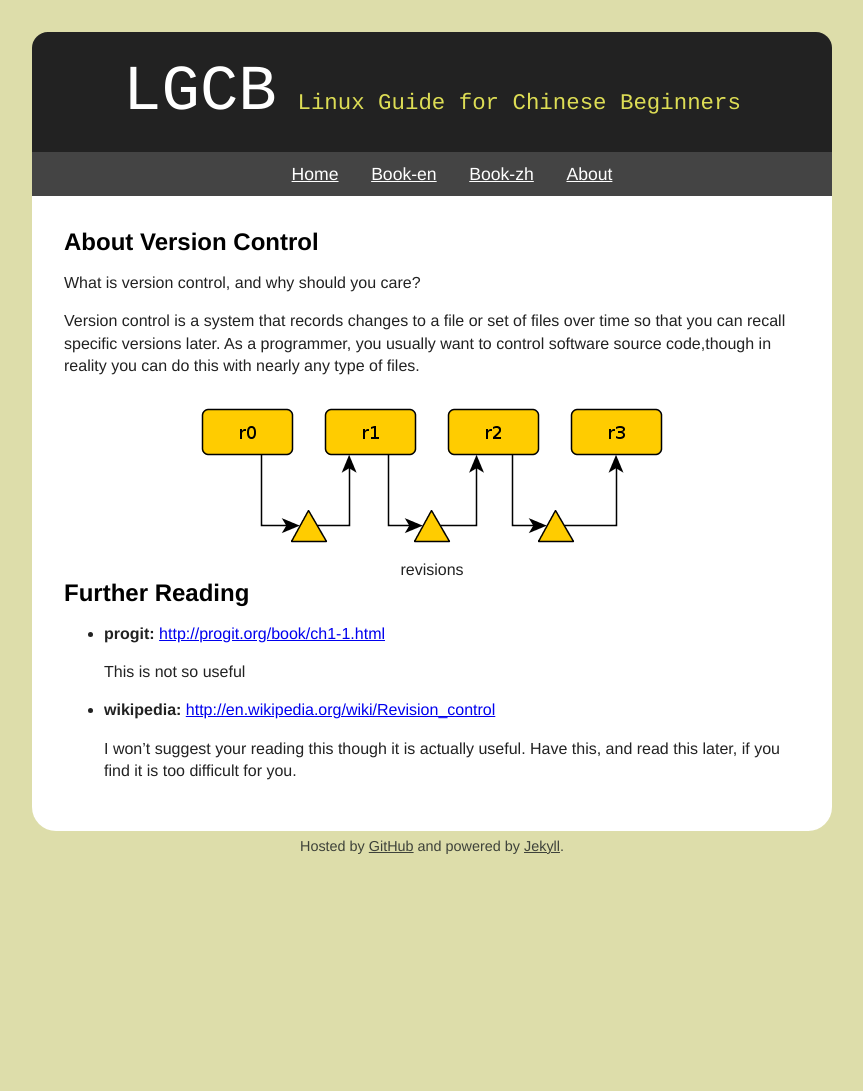
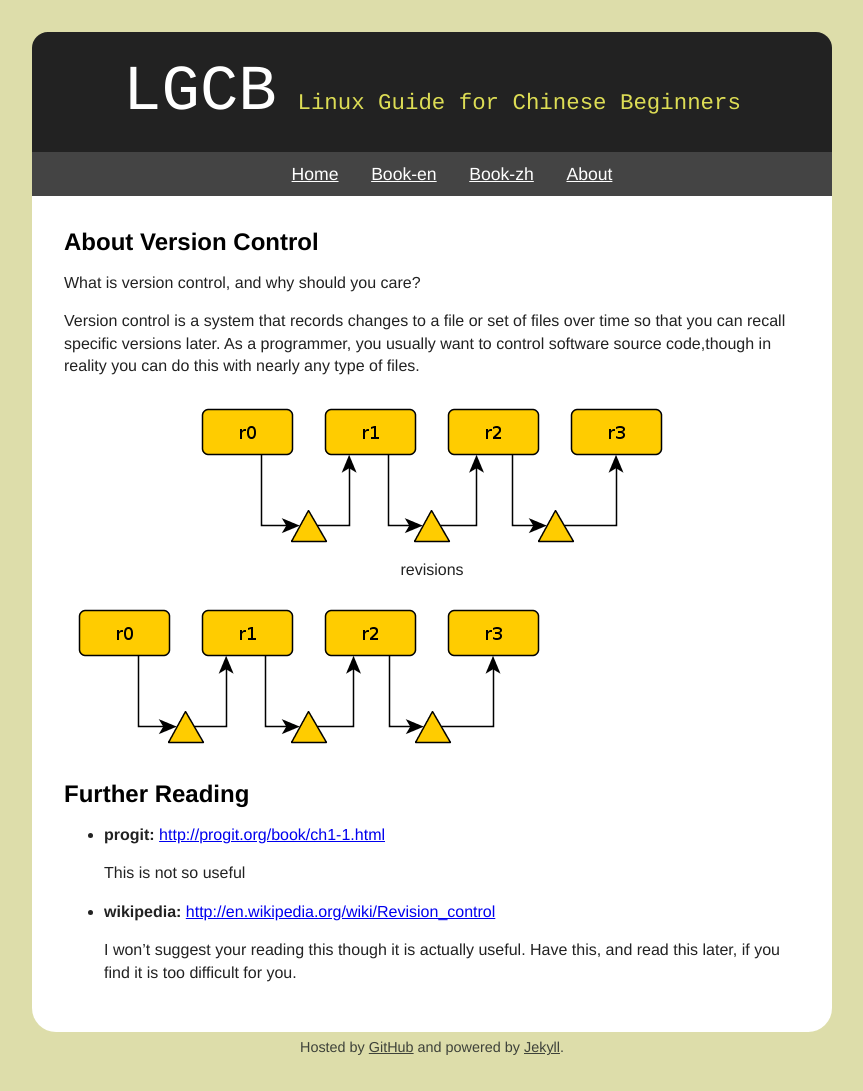
Before and after one commit to happypeter/LGCB, a Jekyll site: the page built from book/git_vc.md, in a window 1280 px wide. Shown: the whole page, without its empty margins (208-1071 px from the left). Built offline with Jekyll 4.4.1, drawn with Linux system fonts in a browser that asks for light colours; Markdown is read by kramdown in place of the engine named in the settings; before the commit the page ends 900 px from its top, so only the background shows below that.

Commit message:
add a markdown test

```diff
--- a/book/git_vc.md
+++ b/book/git_vc.md
@@ -13,6 +13,8 @@ with nearly any type of files.
 <center><img src="./images/rev.png"></center>
 <center>revisions</center>
 
+![rev](./images/rev.png)
+
 ## Further Reading
 
  - __progit:__
```
